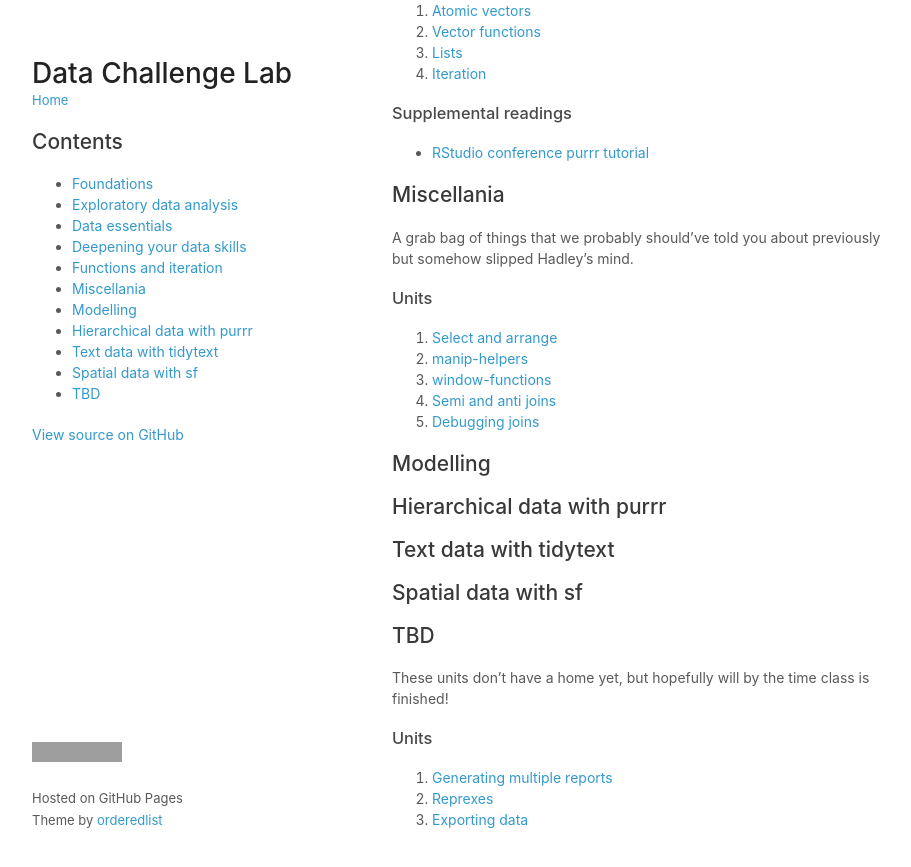
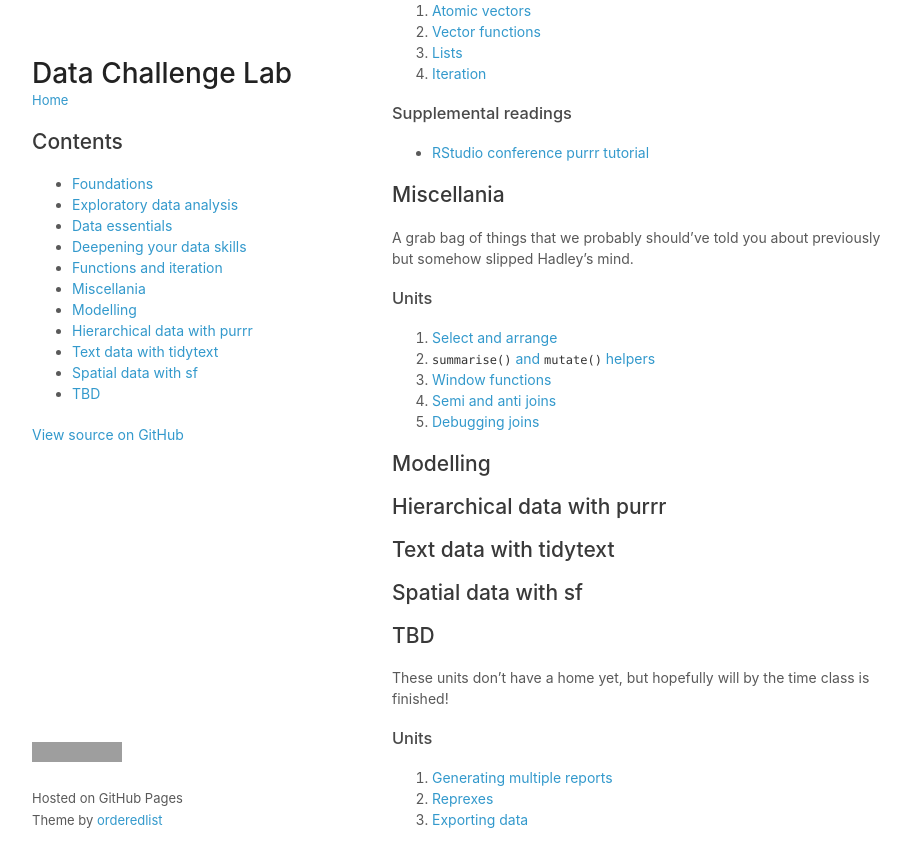
Before and after one commit to dcl-2017-04/curriculum, a Jekyll site: the page built from docs/index.md, in a window 1280 px wide and 900 px high, scrolled down 2051 px. Shown: the top 867 px of the window, without its empty margins (178-1089 px from the left). Built offline with Jekyll 4.4.1, drawn with Linux system fonts in a browser that asks for light colours; our own code applies the rules of GitHub Pages for plain Markdown files; a script that is not in the unit is left out; grey boxes are pictures that could not be loaded.

Commit message:
Fix titles

```diff
--- a/docs/index.md
+++ b/docs/index.md
@@ -122,8 +122,8 @@ somehow slipped Hadley's mind.
 ### Units
 
 1. [Select and arrange](select-arrange.md)
-1. [manip-helpers](manip-helpers.md)
-1. [window-functions](window-functions.md)
+1. [`summarise()` and `mutate()` helpers](manip-helpers.md)
+1. [Window functions](window-functions.md)
 1. [Semi and anti joins](filter-joins.md)
 1. [Debugging joins](joins-debugging.md)
 
--- a/units/manip-helpers.yml
+++ b/units/manip-helpers.yml
@@ -1,4 +1,4 @@
-title: manip-helpers
+title: "`summarise()` and `mutate()` helpers"
 desc: |
   Grouped summaries and mutates are such a commonly used technique that dplyr
   comes with a number of helpers to save you some typing:
--- a/units/window-functions.yml
+++ b/units/window-functions.yml
@@ -1,4 +1,4 @@
-title: window-functions
+title: Window functions
 desc: |
   Window functions are an important family of functions; they're analogous
   to the summary functions that you already know about, but are work with
```
Also changed, not shown: docs/manip-basics.md (+1 -1 lines), docs/manip-helpers.md (+2 -2 lines), docs/window-functions.md (+2 -2 lines).
